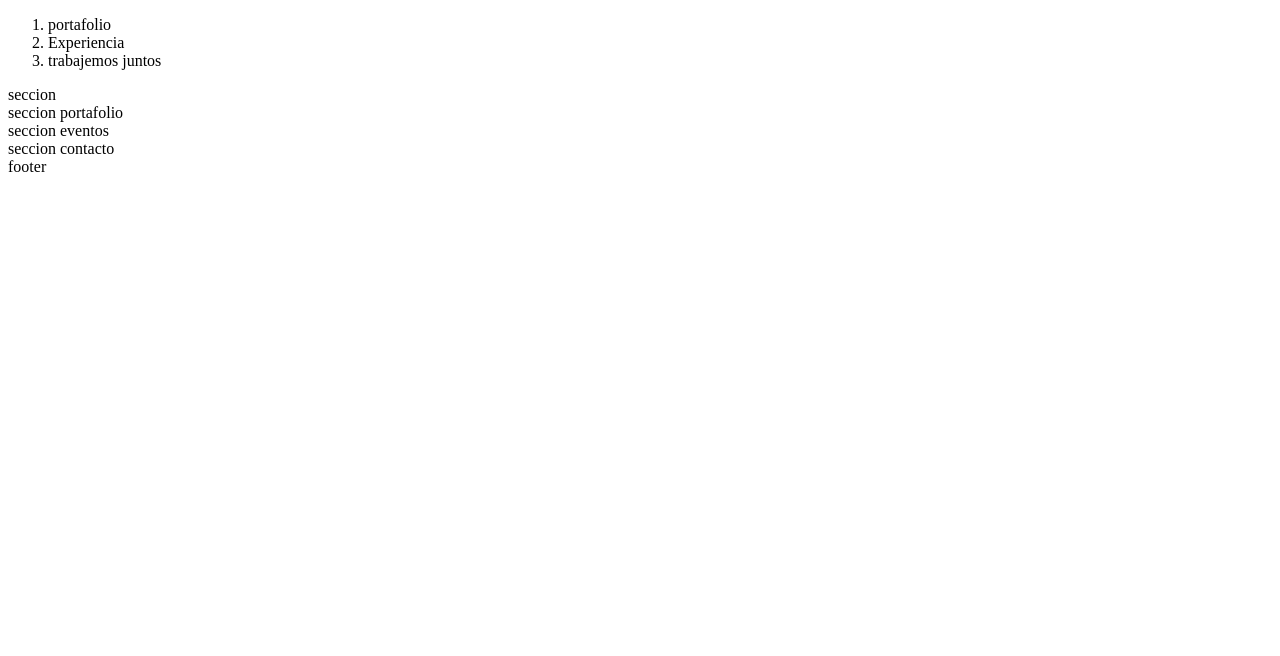
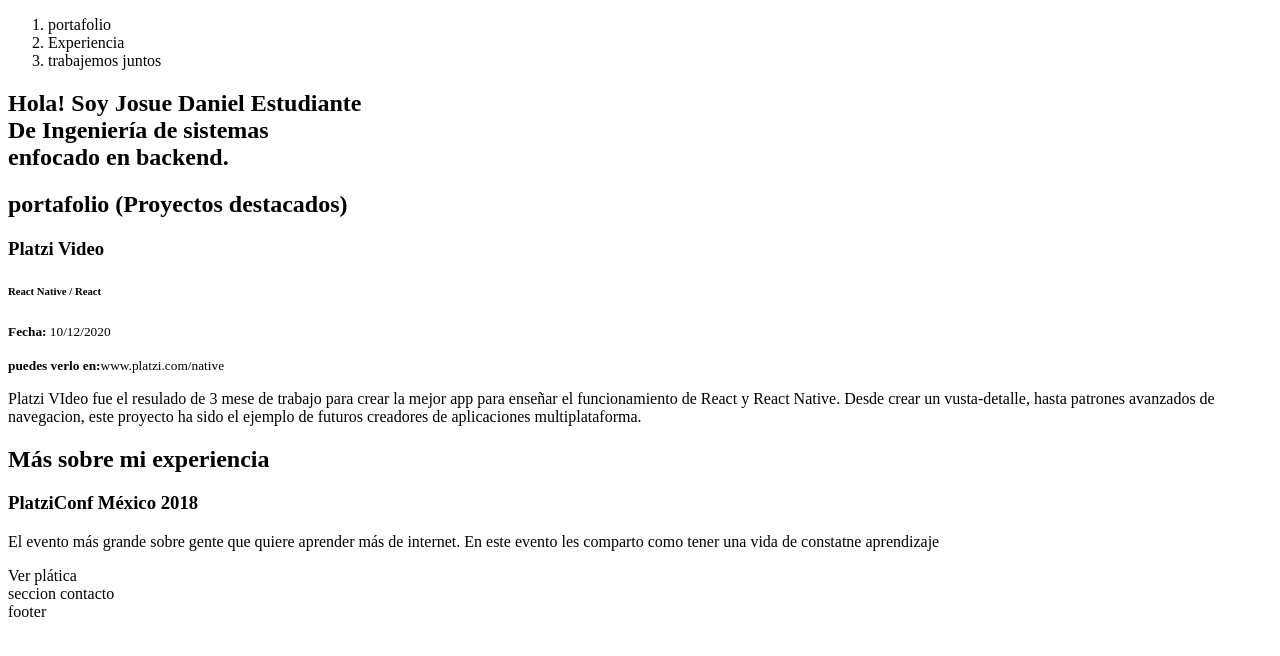
Before and after one commit to JosueRS12/MyFirstWebPage, a plain HTML site: page index.html in a window 1280 px wide. Drawn offline with Linux system fonts and the light colour scheme.

Commit message:
agregué dos secciones a mi proyecto web

```diff
--- a/index.html
+++ b/index.html
@@ -19,9 +19,37 @@
                 </ol>
             </nav>
         </header>
-        <section>seccion</section>
-        <section>seccion portafolio</section>
-        <section>seccion eventos</section>
+        <section>
+            <h1>
+                Hola! Soy <strong>Josue Daniel</strong> Estudiante <br> De <strong>Ingeniería de sistemas </strong> <br> enfocado en <strong>backend.</strong>
+            </h1>
+            <!-- <img> imagen de portada -->
+        </section>
+        <section>
+            <h2>portafolio (Proyectos destacados)</h2>
+            <article>
+                <h3>Platzi Video</h3>
+                <h6>React Native / React</h6>
+                <p> <small> <strong>Fecha:</strong> 10/12/2020</small> </p>
+                <p> <small> <strong>puedes verlo en:</strong>www.platzi.com/native</small> </p>
+                <p> Platzi VIdeo fue el resulado de 3 mese de trabajo para crear la mejor app para enseñar el funcionamiento
+                    de React y React Native. Desde crear un vusta-detalle, hasta patrones avanzados de navegacion, este proyecto
+                    ha sido el ejemplo de futuros creadores de aplicaciones multiplataforma.
+                </p>
+            </article>
+        </section>
+        <section>
+            <h2>Más sobre mi experiencia</h2>
+            <article>
+                <figure>
+                    <!-- <img> otra imagen -->
+                </figure>
+                <h3>PlatziConf México 2018</h3>
+                <p> El evento más grande sobre gente que quiere aprender más de internet.
+                    En este evento les comparto como tener una vida de constatne aprendizaje</p>
+                <a>Ver plática</a>
+            </article>
+        </section>
         <section>seccion contacto</section>
         <footer>footer</footer>
     </body>
```
